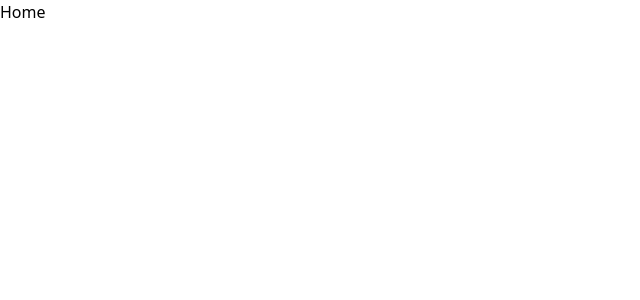
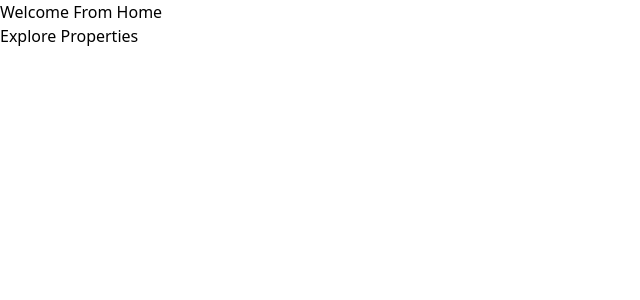
Before and after one commit to Hendrickhz/property-pulse, a Next.js app: page / in a window 1280 px wide. Shown: the top 300 px of the page, without its empty margins (0-640 px from the left). Built offline with nearby package versions, Linux system fonts and the light colour scheme.

Commit message:
file based routing and next link tested

```diff
--- a/app/page.jsx
+++ b/app/page.jsx
@@ -1,8 +1,12 @@
+import Link from 'next/link'
 import React from 'react'
 
 const Home = () => {
   return (
-    <div>Home</div>
+    <div>
+      <h1>Welcome From Home</h1>
+      <Link href="/properties">Explore Properties</Link>
+    </div>
   )
 }
 
--- /dev/null
+++ b/app/properties/[id]/page.jsx
@@ -0,0 +1,7 @@
+const PropertyIDPage = () => {
+  return (
+    <div>PropertyIDPage</div>
+  )
+}
+
+export default PropertyIDPage
--- /dev/null
+++ b/app/properties/add/page.jsx
@@ -0,0 +1,9 @@
+import React from 'react'
+
+const PropertyAddPage = () => {
+  return (
+    <div>PropertyAddPage</div>
+  )
+}
+
+export default PropertyAddPage
--- /dev/null
+++ b/app/properties/page.jsx
@@ -0,0 +1,12 @@
+import Link from "next/link"
+
+const PropertiesPage = () => {
+  return (
+    <div>
+        <h2>Here are available properties</h2>
+        <Link href={'/'}>Go Home</Link>
+    </div>
+  )
+}
+
+export default PropertiesPage
```
